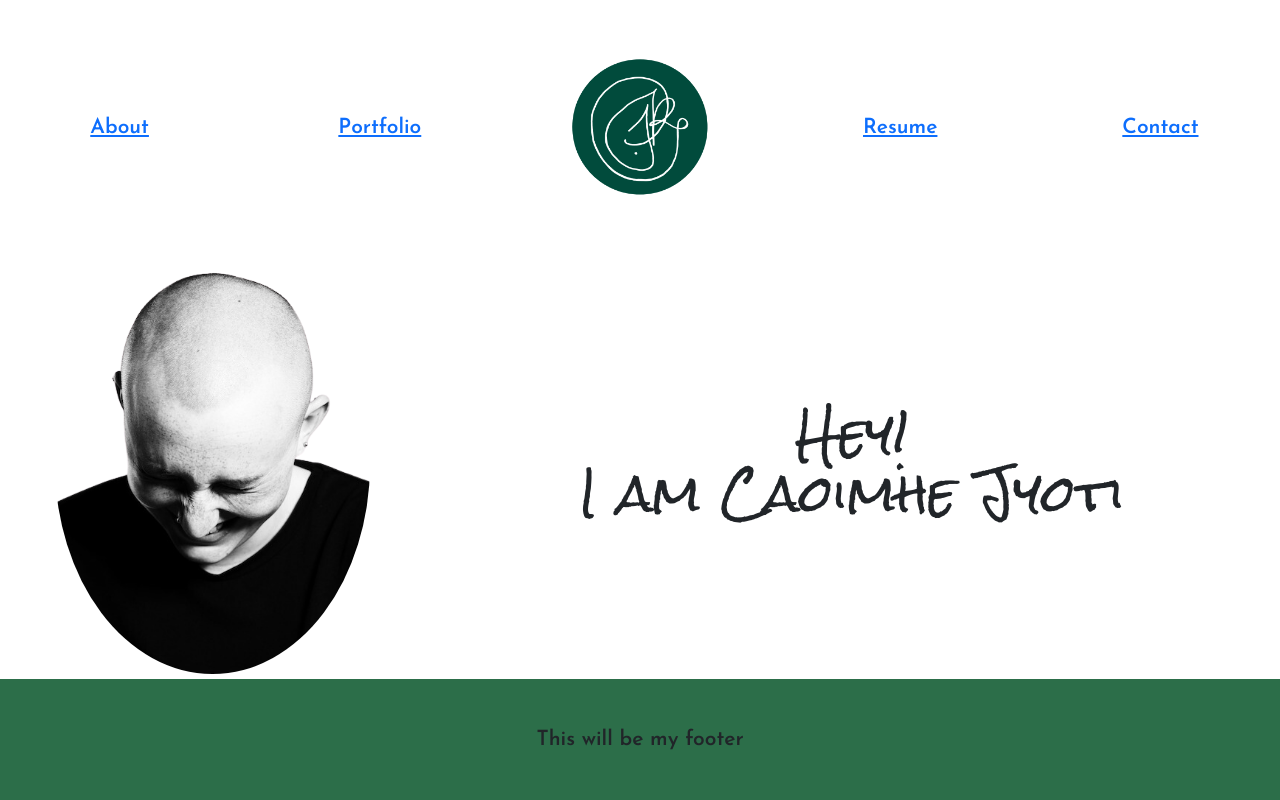
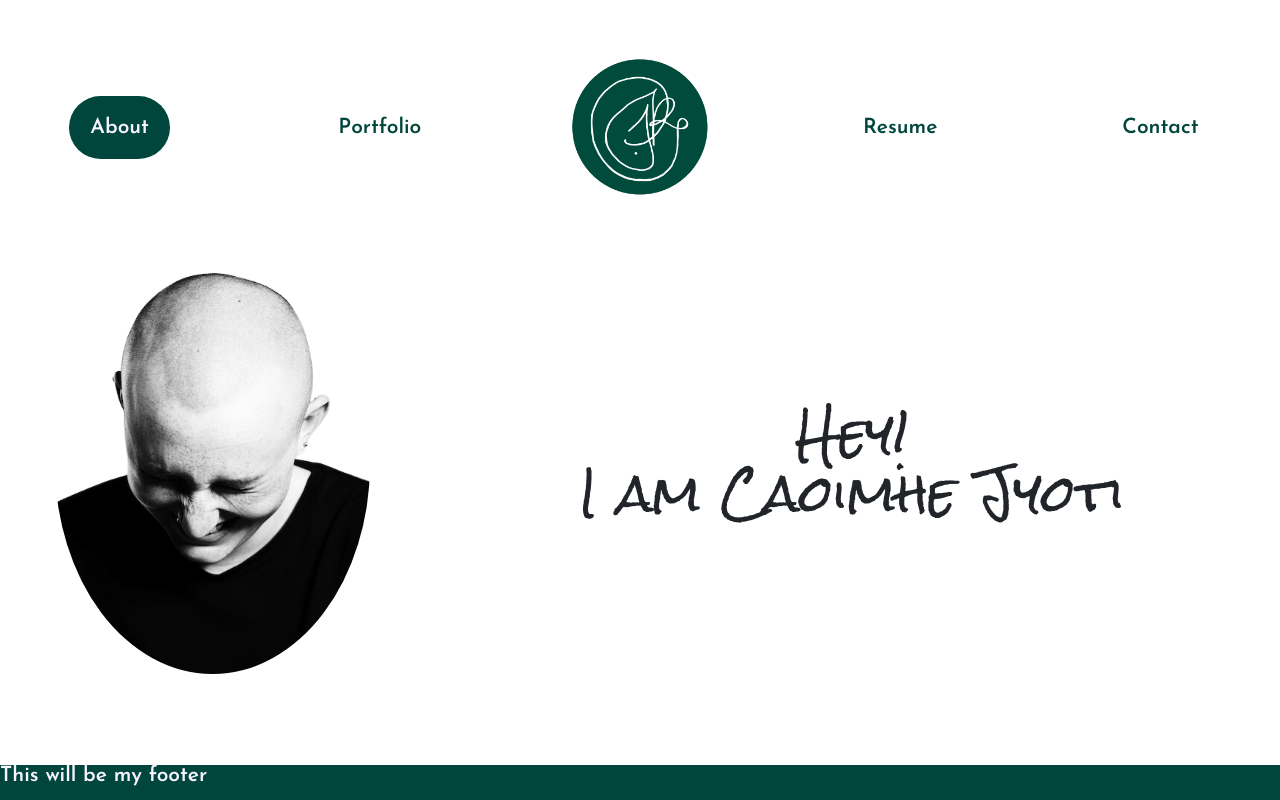
Before and after one commit to caoimhejyoti/caoimhejyoti-react, a React (Create React App) app: page / in a window 1280 px wide. Built offline with nearby package versions, Linux system fonts and the light colour scheme.

Commit message:
colour pallet + navigation updates+footer position

```diff
--- a/src/style/App.css
+++ b/src/style/App.css
@@ -40,10 +40,10 @@
 @import url(https://fonts.googleapis.com/css2?family=Alegreya+Sans:wght@300&family=Josefin+Sans:wght@600&family=Open+Sans:ital,wght@0,300;0,500;0,800;1,300;1,500;1,800&family=Rock+Salt&display=swap);
 
 :root {
-  --paleblue: #a7dbf7;
+  --highlight: #ffb20f;
   --background: #f9f5ff;
-  --treegreen:#2c6e49;
-  --navy:  #0d324d;
+  --main-colour:#01463c;
+  --contrast-colour:  #af1b3f;
   --main-marg: 100px;
   /* future developments: fix this resolve to make life easier! */
   --primaryFont:'Rock Salt', cursive;
@@ -53,6 +53,14 @@
 html {
   scroll-behavior: smooth;
 }
+
+body{
+  background-color: var(--contrast-colour);
+  font-family: var(--secondaryFont);
+  color: var(--background);
+
+}
+
 
 h1.myh1 {
   font-family: var(--primaryFont);
@@ -82,6 +90,23 @@ h3 {
   justify-content: space-around;
   align-items: center;
   flex-wrap: wrap;
+  color: var(--main-colour);
+  text-decoration: none;
+}
+
+.navigation:hover{
+  color: var(--highlight);
+}
+
+.navigation-active{
+  background: var(--main-colour);
+  color: var(--background);
+  border-radius: 50rem;
+  padding: 1.5rem;
+  text-decoration: none;
+}
+.navigation-active:hover{
+  color: var(--highlight);
 }
 
 li {
@@ -94,14 +119,9 @@ p {
   padding: 10px 0px;
   font-size: 1rem;
   text-align: center;
+  color: var(--main-colour);
 }
 
-body{
-  background-color: var(--navy);
-  font-family: var(--secondaryFont);
-  color: var(--background);
-
-}
 
 .hero{
   display:flex;
@@ -112,14 +132,19 @@ body{
 }
 
 .footer {
+  position: absolute; /*FIXME: cannot scroll with this.... */
+  bottom: 0;
+  width: 100%;
+  height: 2.5rem;
   font-family: var(--secondaryFont);
   font-size: 1.5rem;
-  padding: 50px 0px;
-  margin: 1rem 0rem 0rem;
-  /* position: fixed; FIXME: cannot scroll with this.... */
-  display: flex;
+  /* padding: 50px 0px;
+  margin: 1rem 0rem 0rem; */
+
+  /* display: flex;
   justify-content: space-around;
   align-items: center;
-  flex-wrap: wrap;
-  background-color: var(--treegreen);
+  flex-wrap: wrap; */
+  background-color: var(--main-colour);
+  color: var(--background);
 }
```
